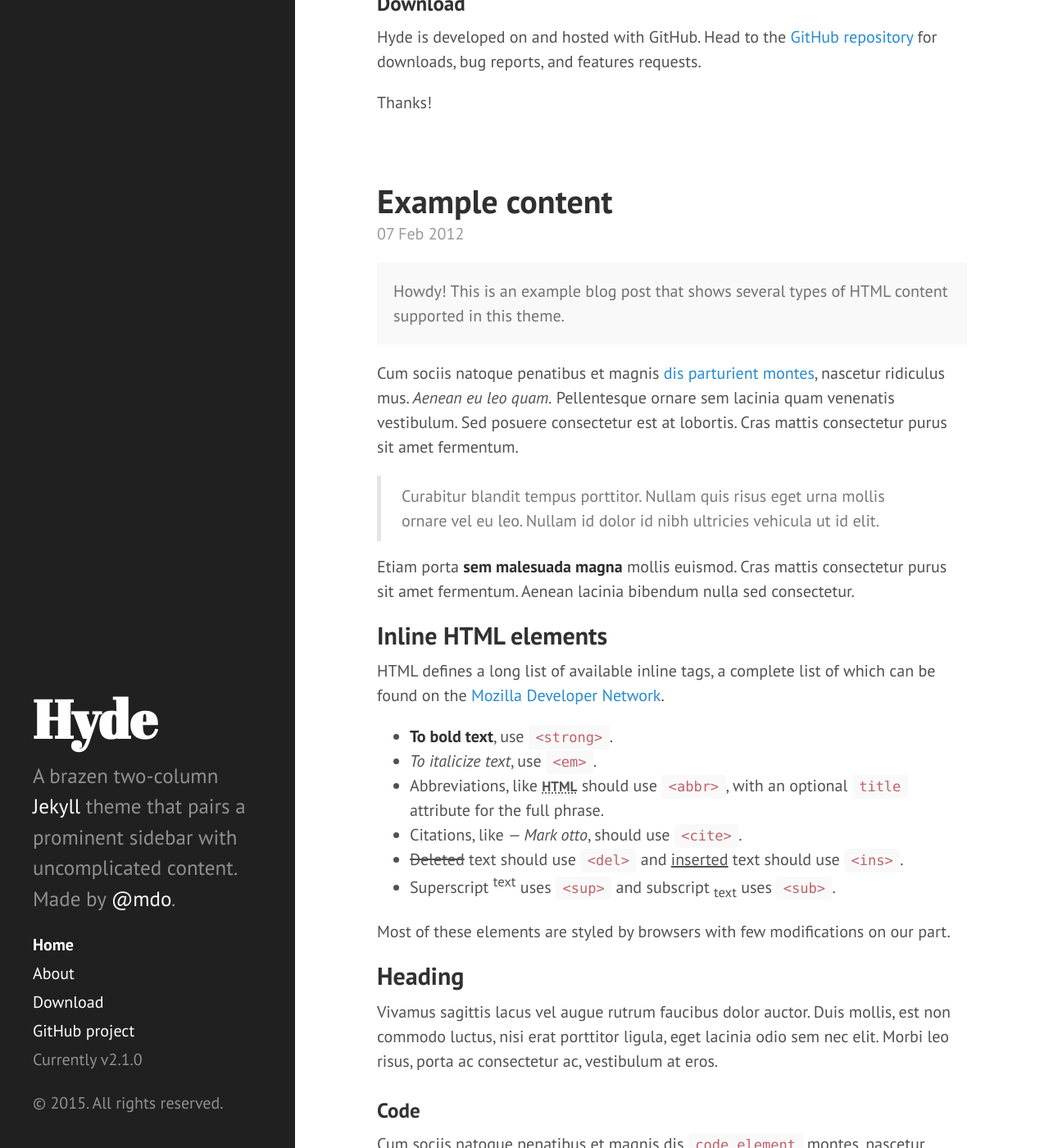
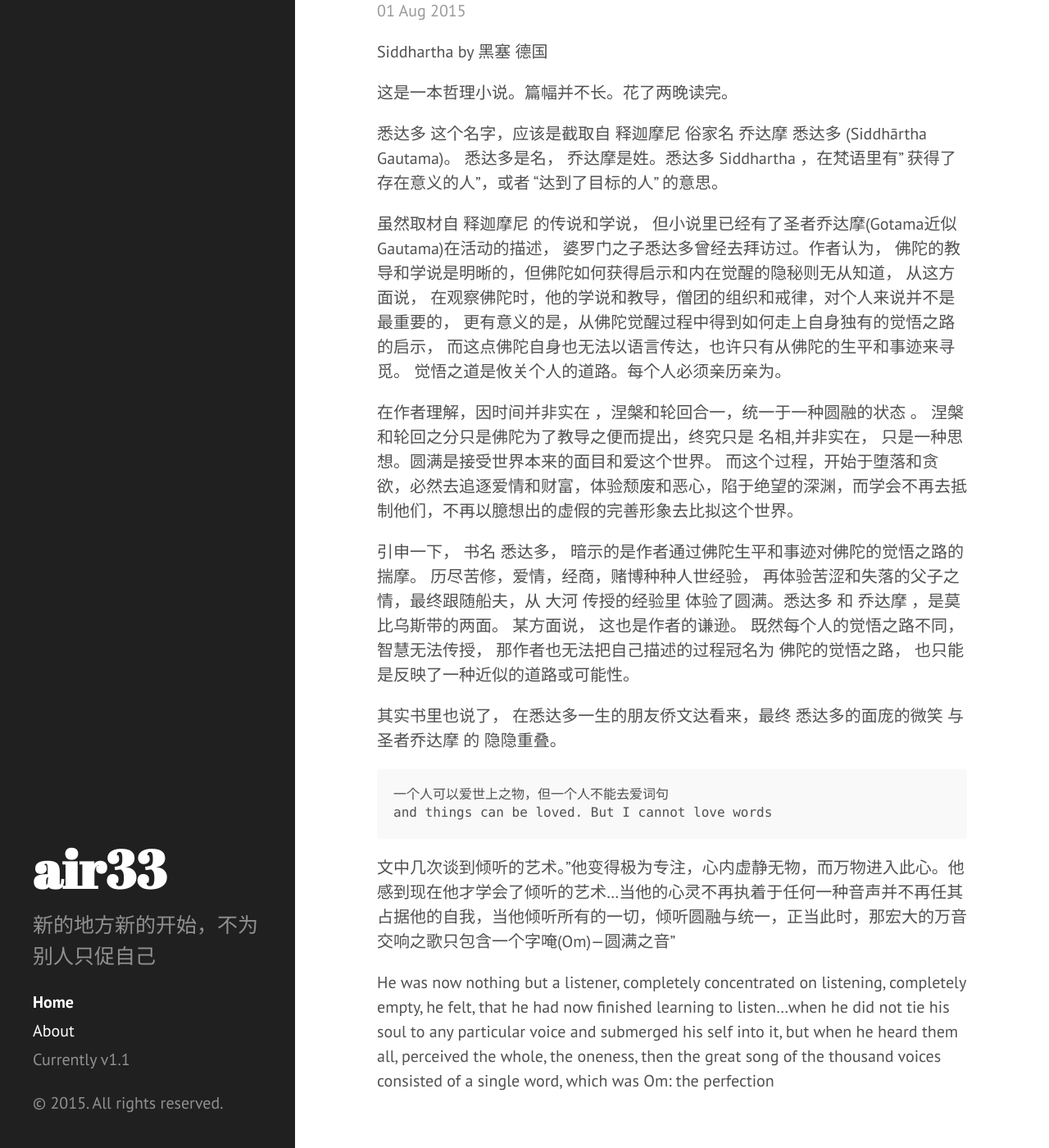
Before and after one commit to air33/air33.github.io, a Jekyll site: the page built from index.html, in a window 1280 px wide and 1400 px high, scrolled down 1927 px. Shown: the whole window at 82% size. Built offline with Jekyll 4.4.1, drawn with Linux system fonts in a browser that asks for light colours; Markdown is read by kramdown in place of the engine named in the settings; the list of posts is cut into pages by our own code; some of the changed text lies outside the part shown.

Commit message:
second submit

```diff
--- a/CNAME
+++ /dev/null
@@ -1 +0,0 @@
-hyde.getpoole.com
--- a/_config.yml
+++ b/_config.yml
@@ -7,20 +7,20 @@
 relative_permalinks: true
 
 # Setup
-title:            Hyde
-tagline:          'A Jekyll theme'
-description:      'A brazen two-column <a href="http://jekyllrb.com" target="_blank">Jekyll</a> theme that pairs a prominent sidebar with uncomplicated content. Made by <a href="https://twitter.com/mdo" target="_blank">@mdo</a>.'
-url:              http://hyde.getpoole.com
+title:            air33
+tagline:          '不恒其德或承之羞'
+description:      '新的地方新的开始，不为别人只促自己'
+url:              http://air33.github.io
 baseurl:          /
 
 author:
-  name:           'Mark Otto'
-  url:            https://twitter.com/mdo
+  name:           'air33'
+  url:            http://weibo.com/u/2770731193
 
 paginate:         5
 
 # Custom vars
-version:          2.1.0
+version:          1.1
 
 github:
-  repo:           https://github.com/poole/hyde
+  repo:           https://github.com/air33/air33.github.io
--- a/_includes/sidebar.html
+++ b/_includes/sidebar.html
@@ -26,8 +26,6 @@
         {% endif %}
       {% endfor %}
 
-      <a class="sidebar-nav-item" href="{{ site.github.repo }}/archive/v{{ site.version }}.zip">Download</a>
-      <a class="sidebar-nav-item" href="{{ site.github.repo }}">GitHub project</a>
       <span class="sidebar-nav-item">Currently v{{ site.version }}</span>
     </nav>
 
--- a/_posts/2012-02-06-whats-jekyll.md
+++ /dev/null
@@ -1,12 +0,0 @@
----
-layout: post
-title: What's Jekyll?
----
-
-[Jekyll](http://jekyllrb.com) is a static site generator, an open-source tool for creating simple yet powerful websites of all shapes and sizes. From [the project's readme](https://github.com/mojombo/jekyll/blob/master/README.markdown):
-
-  > Jekyll is a simple, blog aware, static site generator. It takes a template directory [...] and spits out a complete, static website suitable for serving with Apache or your favorite web server. This is also the engine behind GitHub Pages, which you can use to host your project’s page or blog right here from GitHub.
-
-It's an immensely useful tool and one we encourage you to use here with Hyde.
-
-Find out more by [visiting the project on GitHub](https://github.com/mojombo/jekyll).
--- a/_posts/2012-02-07-example-content.md
+++ /dev/null
@@ -1,138 +0,0 @@
----
-layout: post
-title: Example content
----
-
-
-<div class="message">
-  Howdy! This is an example blog post that shows several types of HTML content supported in this theme.
-</div>
-
-Cum sociis natoque penatibus et magnis <a href="#">dis parturient montes</a>, nascetur ridiculus mus. *Aenean eu leo quam.* Pellentesque ornare sem lacinia quam venenatis vestibulum. Sed posuere consectetur est at lobortis. Cras mattis consectetur purus sit amet fermentum.
-
-> Curabitur blandit tempus porttitor. Nullam quis risus eget urna mollis ornare vel eu leo. Nullam id dolor id nibh ultricies vehicula ut id elit.
-
-Etiam porta **sem malesuada magna** mollis euismod. Cras mattis consectetur purus sit amet fermentum. Aenean lacinia bibendum nulla sed consectetur.
-
-## Inline HTML elements
-
-HTML defines a long list of available inline tags, a complete list of which can be found on the [Mozilla Developer Network](https://developer.mozilla.org/en-US/docs/Web/HTML/Element).
-
-- **To bold text**, use `<strong>`.
-- *To italicize text*, use `<em>`.
-- Abbreviations, like <abbr title="HyperText Markup Langage">HTML</abbr> should use `<abbr>`, with an optional `title` attribute for the full phrase.
-- Citations, like <cite>&mdash; Mark otto</cite>, should use `<cite>`.
-- <del>Deleted</del> text should use `<del>` and <ins>inserted</ins> text should use `<ins>`.
-- Superscript <sup>text</sup> uses `<sup>` and subscript <sub>text</sub> uses `<sub>`.
-
-Most of these elements are styled by browsers with few modifications on our part.
-
-## Heading
-
-Vivamus sagittis lacus vel augue rutrum faucibus dolor auctor. Duis mollis, est non commodo luctus, nisi erat porttitor ligula, eget lacinia odio sem nec elit. Morbi leo risus, porta ac consectetur ac, vestibulum at eros.
-
-### Code
-
-Cum sociis natoque penatibus et magnis dis `code element` montes, nascetur ridiculus mus.
-
-{% highlight js %}
-// Example can be run directly in your JavaScript console
-
-// Create a function that takes two arguments and returns the sum of those arguments
-var adder = new Function("a", "b", "return a + b");
-
-// Call the function
-adder(2, 6);
-// > 8
-{% endhighlight %}
-
-Aenean lacinia bibendum nulla sed consectetur. Etiam porta sem malesuada magna mollis euismod. Fusce dapibus, tellus ac cursus commodo, tortor mauris condimentum nibh, ut fermentum massa.
-
-### Gists via GitHub Pages
-
-Vestibulum id ligula porta felis euismod semper. Nullam quis risus eget urna mollis ornare vel eu leo. Donec sed odio dui.
-
-{% gist 5555251 gist.md %}
-
-Aenean eu leo quam. Pellentesque ornare sem lacinia quam venenatis vestibulum. Nullam quis risus eget urna mollis ornare vel eu leo. Cum sociis natoque penatibus et magnis dis parturient montes, nascetur ridiculus mus. Donec sed odio dui. Vestibulum id ligula porta felis euismod semper.
-
-### Lists
-
-Cum sociis natoque penatibus et magnis dis parturient montes, nascetur ridiculus mus. Aenean lacinia bibendum nulla sed consectetur. Etiam porta sem malesuada magna mollis euismod. Fusce dapibus, tellus ac cursus commodo, tortor mauris condimentum nibh, ut fermentum massa justo sit amet risus.
-
-* Praesent commodo cursus magna, vel scelerisque nisl consectetur et.
-* Donec id elit non mi porta gravida at eget metus.
-* Nulla vitae elit libero, a pharetra augue.
-
-Donec ullamcorper nulla non metus auctor fringilla. Nulla vitae elit libero, a pharetra augue.
-
-1. Vestibulum id ligula porta felis euismod semper.
-2. Cum sociis natoque penatibus et magnis dis parturient montes, nascetur ridiculus mus.
-3. Maecenas sed diam eget risus varius blandit sit amet non magna.
-
-Cras mattis consectetur purus sit amet fermentum. Sed posuere consectetur est at lobortis.
-
-<dl>
-  <dt>HyperText Markup Language (HTML)</dt>
-  <dd>The language used to describe and define the content of a Web page</dd>
-
-  <dt>Cascading Style Sheets (CSS)</dt>
-  <dd>Used to describe the appearance of Web content</dd>
-
-  <dt>JavaScript (JS)</dt>
-  <dd>The programming language used to build advanced Web sites and applications</dd>
-</dl>
-
-Integer posuere erat a ante venenatis dapibus posuere velit aliquet. Morbi leo risus, porta ac consectetur ac, vestibulum at eros. Nullam quis risus eget urna mollis ornare vel eu leo.
-
-### Images
-
-Quisque consequat sapien eget quam rhoncus, sit amet laoreet diam tempus. Aliquam aliquam metus erat, a pulvinar turpis suscipit at.
-
-![placeholder](http://placehold.it/800x400 "Large example image")
-![placeholder](http://placehold.it/400x200 "Medium example image")
-![placeholder](http://placehold.it/200x200 "Small example image")
-
-### Tables
-
-Aenean lacinia bibendum nulla sed consectetur. Lorem ipsum dolor sit amet, consectetur adipiscing elit.
-
-<table>
-  <thead>
-    <tr>
-      <th>Name</th>
-      <th>Upvotes</th>
-      <th>Downvotes</th>
-    </tr>
-  </thead>
-  <tfoot>
-    <tr>
-      <td>Totals</td>
-      <td>21</td>
-      <td>23</td>
-    </tr>
-  </tfoot>
-  <tbody>
-    <tr>
-      <td>Alice</td>
-      <td>10</td>
-      <td>11</td>
-    </tr>
-    <tr>
-      <td>Bob</td>
-      <td>4</td>
-      <td>3</td>
-    </tr>
-    <tr>
-      <td>Charlie</td>
-      <td>7</td>
-      <td>9</td>
-    </tr>
-  </tbody>
-</table>
-
-Nullam id dolor id nibh ultricies vehicula ut id elit. Sed posuere consectetur est at lobortis. Nullam quis risus eget urna mollis ornare vel eu leo.
-
------
-
-Want to see something else added? <a href="https://github.com/poole/poole/issues/new">Open an issue.</a>
--- a/_posts/2013-12-28-introducing-hyde.md
+++ /dev/null
@@ -1,37 +0,0 @@
----
-layout: post
-title: Introducing Hyde
----
-
-Hyde is a brazen two-column [Jekyll](http://jekyllrb.com) theme that pairs a prominent sidebar with uncomplicated content. It's based on [Poole](http://getpoole.com), the Jekyll butler.
-
-### Built on Poole
-
-Poole is the Jekyll Butler, serving as an upstanding and effective foundation for Jekyll themes by [@mdo](https://twitter.com/mdo). Poole, and every theme built on it (like Hyde here) includes the following:
-
-* Complete Jekyll setup included (layouts, config, [404](/404), [RSS feed](/atom.xml), posts, and [example page](/about))
-* Mobile friendly design and development
-* Easily scalable text and component sizing with `rem` units in the CSS
-* Support for a wide gamut of HTML elements
-* Related posts (time-based, because Jekyll) below each post
-* Syntax highlighting, courtesy Pygments (the Python-based code snippet highlighter)
-
-### Hyde features
-
-In addition to the features of Poole, Hyde adds the following:
-
-* Sidebar includes support for textual modules and a dynamically generated navigation with active link support
-* Two orientations for content and sidebar, default (left sidebar) and [reverse](https://github.com/poole/lanyon#reverse-layout) (right sidebar), available via `<body>` classes
-* [Eight optional color schemes](https://github.com/poole/hyde#themes), available via `<body>` classes
-
-[Head to the readme](https://github.com/poole/hyde#readme) to learn more.
-
-### Browser support
-
-Hyde is by preference a forward-thinking project. In addition to the latest versions of Chrome, Safari (mobile and desktop), and Firefox, it is only compatible with Internet Explorer 9 and above.
-
-### Download
-
-Hyde is developed on and hosted with GitHub. Head to the <a href="https://github.com/poole/hyde">GitHub repository</a> for downloads, bug reports, and features requests.
-
-Thanks!
--- /dev/null
+++ b/_posts/2015-08-01-Siddhartha.md
@@ -0,0 +1,21 @@
+Siddhartha
+by 黑塞  德国
+
+这是一本哲理小说。篇幅并不长。花了两晚读完。
+
+悉达多 这个名字，应该是截取自 释迦摩尼 俗家名 乔达摩 悉达多 (Siddhārtha Gautama)。 悉达多是名， 乔达摩是姓。悉达多 Siddhartha ，在梵语里有" 获得了存在意义的人"，或者  "达到了目标的人" 的意思。
+
+虽然取材自 释迦摩尼 的传说和学说， 但小说里已经有了圣者乔达摩(Gotama近似Gautama)在活动的描述， 婆罗门之子悉达多曾经去拜访过。作者认为， 佛陀的教导和学说是明晰的，但佛陀如何获得启示和内在觉醒的隐秘则无从知道， 从这方面说， 在观察佛陀时，他的学说和教导，僧团的组织和戒律，对个人来说并不是最重要的， 更有意义的是，从佛陀觉醒过程中得到如何走上自身独有的觉悟之路 的启示，  而这点佛陀自身也无法以语言传达，也许只有从佛陀的生平和事迹来寻觅。 觉悟之道是攸关个人的道路。每个人必须亲历亲为。
+
+在作者理解，因时间并非实在 ，涅槃和轮回合一，统一于一种圆融的状态 。 涅槃和轮回之分只是佛陀为了教导之便而提出，终究只是 名相,并非实在， 只是一种思想。圆满是接受世界本来的面目和爱这个世界。 而这个过程，开始于堕落和贪欲，必然去追逐爱情和财富，体验颓废和恶心，陷于绝望的深渊，而学会不再去抵制他们，不再以臆想出的虚假的完善形象去比拟这个世界。
+
+引申一下， 书名 悉达多， 暗示的是作者通过佛陀生平和事迹对佛陀的觉悟之路的揣摩。 历尽苦修，爱情，经商，赌博种种人世经验， 再体验苦涩和失落的父子之情，最终跟随船夫，从 大河 传授的经验里 体验了圆满。悉达多 和 乔达摩 ，是莫比乌斯带的两面。 某方面说， 这也是作者的谦逊。 既然每个人的觉悟之路不同，智慧无法传授， 那作者也无法把自己描述的过程冠名为 佛陀的觉悟之路， 也只能是反映了一种近似的道路或可能性。
+
+其实书里也说了， 在悉达多一生的朋友侨文达看来，最终 悉达多的面庞的微笑 与 圣者乔达摩 的 隐隐重叠。
+
+    一个人可以爱世上之物，但一个人不能去爱词句
+    and things can be loved. But I cannot love words
+
+文中几次谈到倾听的艺术。"他变得极为专注，心内虚静无物，而万物进入此心。他感到现在他才学会了倾听的艺术...当他的心灵不再执着于任何一种音声并不再任其占据他的自我，当他倾听所有的一切，倾听圆融与统一，正当此时，那宏大的万音交响之歌只包含一个字唵(Om)---圆满之音"
+
+   He was now nothing but a listener, completely concentrated on listening, completely empty, he felt, that he had now finished learning to listen...when he did not tie his soul to any particular voice and submerged his self into it, but when he heard them all, perceived the whole, the oneness, then the great song of the thousand voices consisted of a single word, which was Om: the perfection
--- a/_posts/2015-12-17-welcome-to-jekyll.markdown
+++ /dev/null
@@ -1,25 +0,0 @@
----
-layout: post
-title:  "Welcome to Jekyll!"
-date:   2015-12-17 13:17:34 +0800
-categories: jekyll update
----
-You’ll find this post in your `_posts` directory. Go ahead and edit it and re-build the site to see your changes. You can rebuild the site in many different ways, but the most common way is to run `jekyll serve`, which launches a web server and auto-regenerates your site when a file is updated.
-
-To add new posts, simply add a file in the `_posts` directory that follows the convention `YYYY-MM-DD-name-of-post.ext` and includes the necessary front matter. Take a look at the source for this post to get an idea about how it works.
-
-Jekyll also offers powerful support for code snippets:
-
-{% highlight ruby %}
-def print_hi(name)
-  puts "Hi, #{name}"
-end
-print_hi('Tom')
-#=> prints 'Hi, Tom' to STDOUT.
-{% endhighlight %}
-
-Check out the [Jekyll docs][jekyll-docs] for more info on how to get the most out of Jekyll. File all bugs/feature requests at [Jekyll’s GitHub repo][jekyll-gh]. If you have questions, you can ask them on [Jekyll Talk][jekyll-talk].
-
-[jekyll-docs]: http://jekyllrb.com/docs/home
-[jekyll-gh]:   https://github.com/jekyll/jekyll
-[jekyll-talk]: https://talk.jekyllrb.com/
--- /dev/null
+++ b/_posts/2015-12-26-the-lobster.md
@@ -0,0 +1,33 @@
+####龙虾
+
+电影名字叫龙虾（The Lobster），是一部黑色喜剧。
+
+假设某个社会单身的人会被组织到一个酒店里，男女尝试找寻适合自己的另一半， 在期限内若没有配对成功，就会被转变为一种动物。你可以选择成为什么动物。你要反抗，逃跑了，就会在森林中成为孤独者。
+
+这算是反乌托邦的故事了，反映的是被制度性宰制的人性。前提当然很可笑，以法律和制度手段来解决伦理和个人问题。这样肯定会对个人自由和人性造成伤害。
+
+  在酒店里，欲望被控制，被适度得调制， 以更好地促进婚配。 单身男女被组织起来， 参加酒会，发表演说，观看那些可笑的促进结合的舞台表演。学习射击，每隔几天，受命去森林里用麻醉枪猎取孤独者们，每猎取一人，在酒店的期限就延长一天。
+
+  主角的表现很可笑。 临近期限时，他开始把注意力集中在一个铁石心肠的女人身上，她拥有最高的狩猎记录，猎取了最多的孤独者，拥有很长的酒店居住权。看她毫无怜悯心， 主角就把自己也伪装为冷酷的人。对自杀不成哀嚎不止的人出言刻薄 ，以前的熟人介绍自己的养女结果他粗鲁地一巴掌扇过去， 最搞笑的是这个场景： 他和铁石女一起泡温泉，铁石女吃了个果子，面露痛苦，像是突发疾病或者噎住，闭着眼几乎昏厥， 整个过程他一动也不动。十几秒后，铁石女突然睁开眼，对他说，我觉得我们很般配！ --- 真是好演技 好心计，彼此彼此。
+
+   主角最后还是败露了，他根本不爱铁石女，也没有冷酷心肠。假装爱一个人比假装不爱更困难。铁石女把他 转变成狗的哥哥杀了， 他终于忍无可忍，最后惩罚了铁石女，逃亡了。
+
+   主角加入了孤独者团体。孤独者团体有个守则，就是不准调情，不准恋爱，否则就会被惩罚。在那里，主角遇到了他的真爱，也是整个故事的讲述人。 她那时的声音还很温暖， 不像旁白电影时那么苍厉。
+
+   整个影片最浪漫的就在这段吧。她喜欢吃兔子，主角就去抓。 她接受了其他人的兔子， 主角跑去对他说，“你想吃兔子时，就告诉我，我帮你抓， 我不想你欠别人的情”。他们为了隐秘地恋爱，创造了属于他们俩的身体语言，比如 把手放在左脸颊，代表我爱你超过世上一切， 把手放在右脸颊，意味着 危险，当心。 身体语言一日丰富过一日。他们培养默契，沉浸在恋爱里。
+
+   孤独者们的首领，发现了他们的恋情。心怀嫉恨的女首领， 把兔肉女的眼弄瞎。主角很失望，但是他想法取悦兔肉女， 陪她玩游戏。最后他们决定脱离团体，去城市。 在那里，主角打算戳瞎自己的眼睛， 在一个世界里陪伴兔肉女。
+
+   当主角正要在洗手间戳瞎自己的眼睛时， 镜头长久地对准了兔肉女， 她面带微笑，优雅地坐在咖啡厅的沙发里，似乎在看着窗外， 窗外车水马龙，然后有点突然的， 整个影片结束了。 主角最后戳瞎了自己的眼睛吗， 是个谜。
+
+   主角在整个影片里说了很多谎，做了很多虚伪的事，还有很多损人不利己的事。真爱是否会促使他付出生命和健康呢，他会做什么选择， 我很怀疑。
+
+
+   影片的影像色彩有点浓郁。多段古典乐／香颂曲目下的慢镜头里人的优雅动作和形体的展现，似乎带着一种讽刺。毕竟人与人之间的关系都是冷冰冰的，虚假的。只是基于程式的欲望机器，和服从这一需要的辅助器材。单身成为绝对需要摆脱的状态，不能摆脱单身就不能当人。这一成为日常和制度的冷酷残忍，想成为龙虾似乎就是一种合理的犬儒心态：
+
+   主角看来，龙虾有三个优点：
+   一是活得长，百岁很平常；
+   二是血色蓝，贵族身份好；
+   三是活力强，老来也多子。
+
+  三点俱足，不就能享受人(虾)生了吗？
--- a/about.md
+++ b/about.md
@@ -4,27 +4,5 @@
 ---
 
 <p class="message">
-  Hey there! This page is included as an example. Feel free to customize it for your own use upon downloading. Carry on!
+  使用Hyde主题，定制了博客。其他留待以后再说
 </p>
-
-In the novel, *The Strange Case of Dr. Jeykll and Mr. Hyde*, Mr. Poole is Dr. Jekyll's virtuous and loyal butler. Similarly, Poole is an upstanding and effective butler that helps you build Jekyll themes. It's made by [@mdo](https://twitter.com/mdo).
-
-There are currently two themes built on Poole:
-
-* [Hyde](http://hyde.getpoole.com)
-* [Lanyon](http://lanyon.getpoole.com)
-
-Learn more and contribute on [GitHub](https://github.com/poole).
-
-## Setup
-
-Some fun facts about the setup of this project include:
-
-* Built for [Jekyll](http://jekyllrb.com)
-* Developed on GitHub and hosted for free on [GitHub Pages](https://pages.github.com)
-* Coded with [Sublime Text 2](http://sublimetext.com), an amazing code editor
-* Designed and developed while listening to music like [Blood Bros Trilogy](https://soundcloud.com/maddecent/sets/blood-bros-series)
-
-Have questions or suggestions? Feel free to [open an issue on GitHub](https://github.com/poole/issues/new) or [ask me on Twitter](https://twitter.com/mdo).
-
-Thanks for reading!
--- a/index.html
+++ b/index.html
@@ -1,6 +1,6 @@
 ---
 layout: default
-title: Home
+title: air33的博客
 ---
 
 <div class="posts">
@@ -21,17 +21,17 @@
 
 <div class="pagination">
   {% if paginator.next_page %}
-    <a class="pagination-item older" href="{{ site.baseurl }}page{{paginator.next_page}}">Older</a>
+    <a class="pagination-item older" href="{{ site.baseurl }}page{{paginator.next_page}}">更老的文章</a>
   {% else %}
-    <span class="pagination-item older">Older</span>
+    <span class="pagination-item older">更老的文章</span>
   {% endif %}
   {% if paginator.previous_page %}
     {% if paginator.page == 2 %}
-      <a class="pagination-item newer" href="{{ site.baseurl }}">Newer</a>
+      <a class="pagination-item newer" href="{{ site.baseurl }}">更新的文章</a>
     {% else %}
-      <a class="pagination-item newer" href="{{ site.baseurl }}page{{paginator.previous_page}}">Newer</a>
+      <a class="pagination-item newer" href="{{ site.baseurl }}page{{paginator.previous_page}}">更新的文章</a>
     {% endif %}
   {% else %}
-    <span class="pagination-item newer">Newer</span>
+    <span class="pagination-item newer">更新的文章</span>
   {% endif %}
 </div>
```
Also changed, not shown: README.md, 2 other files.
